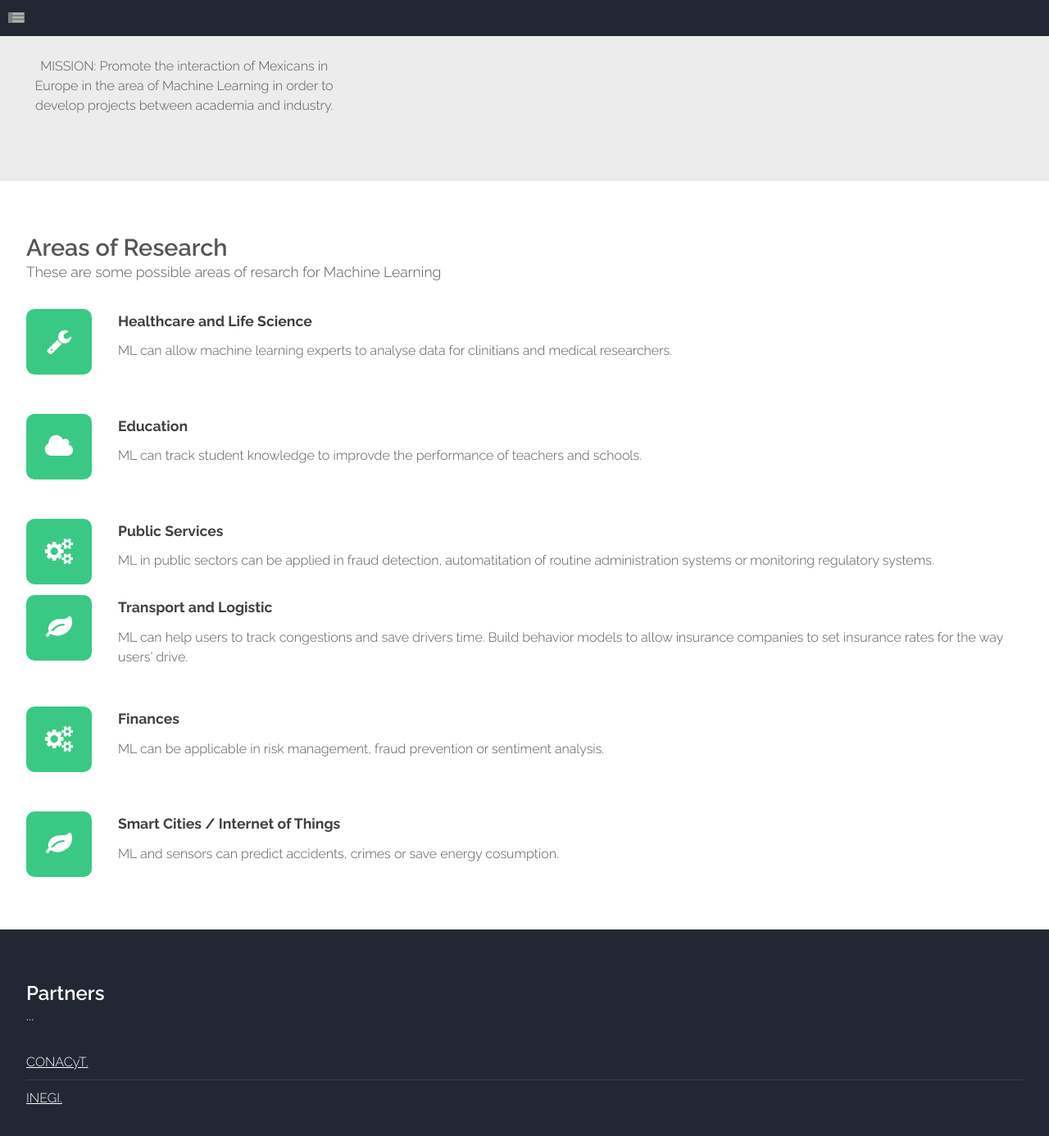
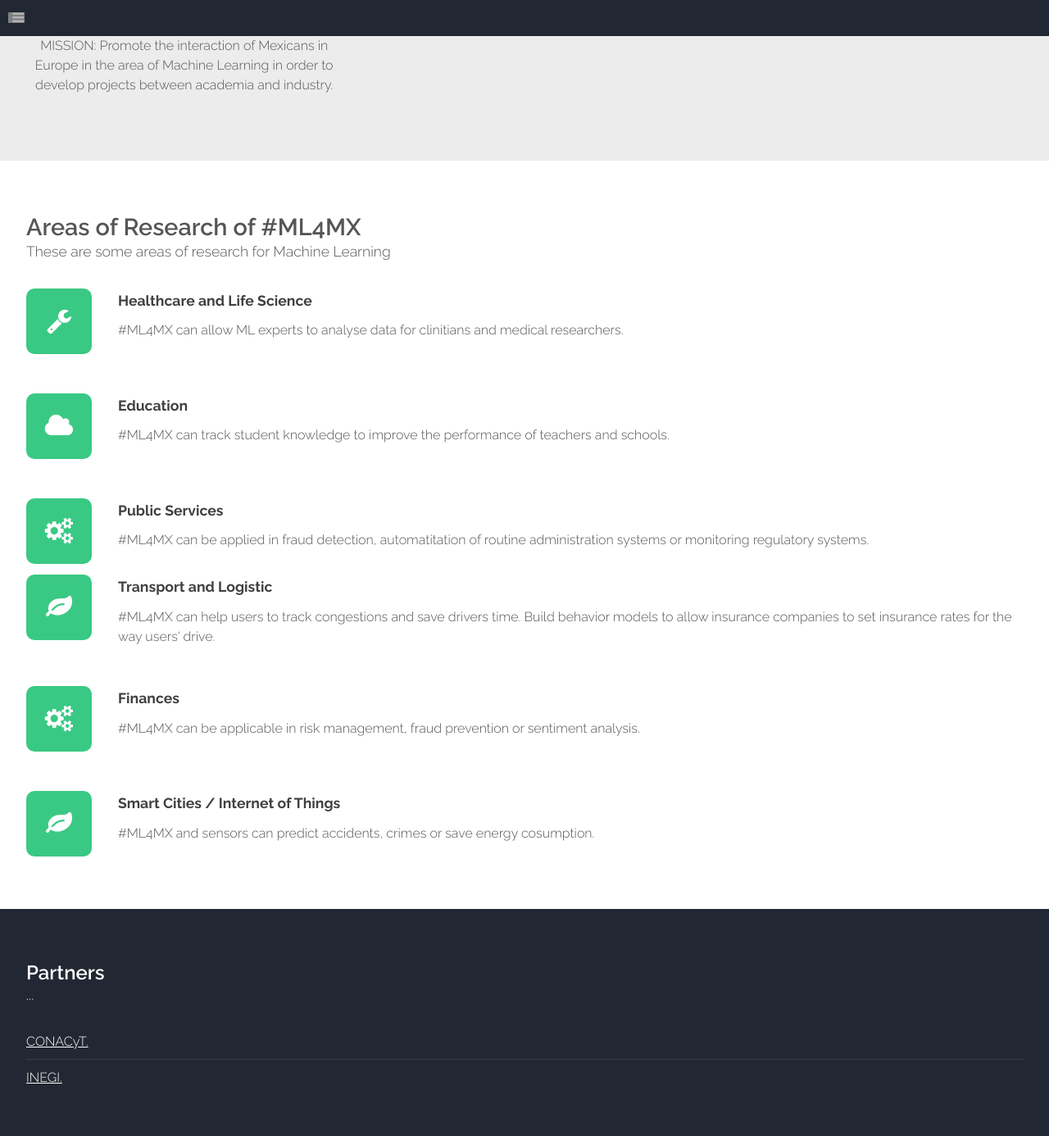
Before and after one commit to etanmn283/p11, a Jekyll site: the page built from index.html, in a window 1280 px wide and 1400 px high, scrolled down 873 px. Shown: the top 1386 px of the window at 82% size. Built offline with Jekyll 4.4.1, drawn with Linux system fonts in a browser that asks for light colours; the list of posts is cut into pages by our own code; some of the changed text lies outside the part shown; grey boxes are pictures that could not be loaded.

Commit message:
20NOV2017_2

```diff
--- a/_layouts/default.html
+++ b/_layouts/default.html
@@ -59,18 +59,18 @@
 										<span class="byline">...</span>
 									</header>
 									<ul class="contact">
-										<li>
+										<!-- <li>
 											<span class="address">Address</span>
 											<span>1234 Somewhere Road #4285 <br />Nashville, TN 00000</span>
-										</li>
+										</li> -->
 										<li>
 											<span class="mail">Mail</span>
-											<span><a href="#">someone@untitled.tld</a></span>
+											<span><a href="#">contact.ml4mx@gmail.com</a></span>
 										</li>
-										<li>
+										<!-- <li>
 											<span class="phone">Phone</span>
 											<span>(000) 000-0000</span>
-										</li>
+										</li> -->
 									</ul>
 								</section>
 							</div>
--- a/_layouts/landing.html
+++ b/_layouts/landing.html
@@ -18,7 +18,7 @@ layout: default
 									<header class="major">
 										<h2>Machine Learning for Mexico</h2>
 										<!-- <span class="byline">&hellip; a responsive HTML5 site template freebie by <a href="http://templated.co">TEMPLATED</a>. Released for free under the <a href="http://templated.co/license">Creative Commons Attribution</a> license, so use it for whatever (personal or commercial) &ndash; just give us credit!</span> -->
-										<span class="byline">Machine Learning for Mexico, [#ML4MX], is a group of Mexicans who are working towards the use of Machine Learning tools and reliable Datasets to create better living conditions in Mexico.</span>
+										<span class="byline">Machine Learning for Mexico, #ML4MX, is a group of Mexicans who are working towards the use of Machine Learning tools and reliable Datasets to create better living conditions in Mexico.</span>
 									</header>
 
 									<a href="#" class="button alt">Join Us</a>
@@ -34,8 +34,9 @@ layout: default
 			<div class="wrapper style2">
 				<section class="container">
 					<header class="major">
-						<h2>Mission, Vision and Objects for ML4MX</h2>
-						<span class="byline">Mauris vulputate dolor sit amet nibh</span>
+						<h2>Mission, Vision and Objects of #ML4MX</h2>
+						<!-- <span class="byline">Mauris vulputate dolor sit amet nibh</span> -->
+						<span class="byline"> </span>
 					</header>
 					<div class="row no-collapse-1">
 						<section class="4u">
--- a/index.html
+++ b/index.html
@@ -7,8 +7,8 @@ layout: landing
 	<div id="main" class="wrapper style1">
 		<section class="container">
 			<header class="major">
-				<h2>Areas of Research</h2>
-				<span class="byline">These are some possible areas of resarch for Machine Learning</span>
+				<h2>Areas of Research of #ML4MX</h2>
+				<span class="byline">These are some areas of research for Machine Learning</span>
 			</header>
 			<div class="row">
 
@@ -19,17 +19,17 @@ layout: landing
 								<li>
 									<span class="fa fa-wrench"></span>
 									<h3>Healthcare and Life Science</h3>
-									<span>ML can allow machine learning experts to analyse data for clinitians and medical researchers.</span>
+									<span>#ML4MX can allow ML experts to analyse data for clinitians and medical researchers.</span>
 								</li>
 								<li>
 									<span class="fa fa-cloud"></span>
 									<h3>Education</h3>
-									<span>ML can track student knowledge to improvde the performance of teachers and schools.</span>
+									<span>#ML4MX can track student knowledge to improve the performance of teachers and schools.</span>
 								</li>
 								<li>
 									<span class="fa fa-cogs"></span>
 									<h3>Public Services</h3>
-									<span>ML in public sectors can be applied in fraud detection, automatitation of routine administration systems or monitoring regulatory systems.</span>
+									<span>#ML4MX can be applied in fraud detection, automatitation of routine administration systems or monitoring regulatory systems.</span>
 								</li>
 							</ul>
 						</section>
@@ -40,17 +40,17 @@ layout: landing
 								<li>
 									<span class="fa fa-leaf"></span>
 									<h3>Transport and Logistic</h3>
-									<span>ML can help users to track congestions and save drivers time. Build behavior models to allow insurance companies to set insurance rates for the way users' drive.</span>
+									<span>#ML4MX can help users to track congestions and save drivers time. Build behavior models to allow insurance companies to set insurance rates for the way users' drive.</span>
 								</li>
 								<li>
 									<span class="fa fa-cogs"></span>
 									<h3>Finances</h3>
-									<span>ML can be applicable in risk management, fraud prevention or sentiment analysis.</span>
+									<span>#ML4MX can be applicable in risk management, fraud prevention or sentiment analysis.</span>
 								</li>
 								<li>
 									<span class="fa fa-leaf"></span>
 									<h3>Smart Cities / Internet of Things</h3>
-									<span>ML and sensors can predict accidents, crimes or save energy cosumption.</span>
+									<span>#ML4MX and sensors can predict accidents, crimes or save energy cosumption.</span>
 								</li>
 							</ul>
 						</section>
```
Also changed, not shown: docs/TODO.md (+5 -1 lines).
